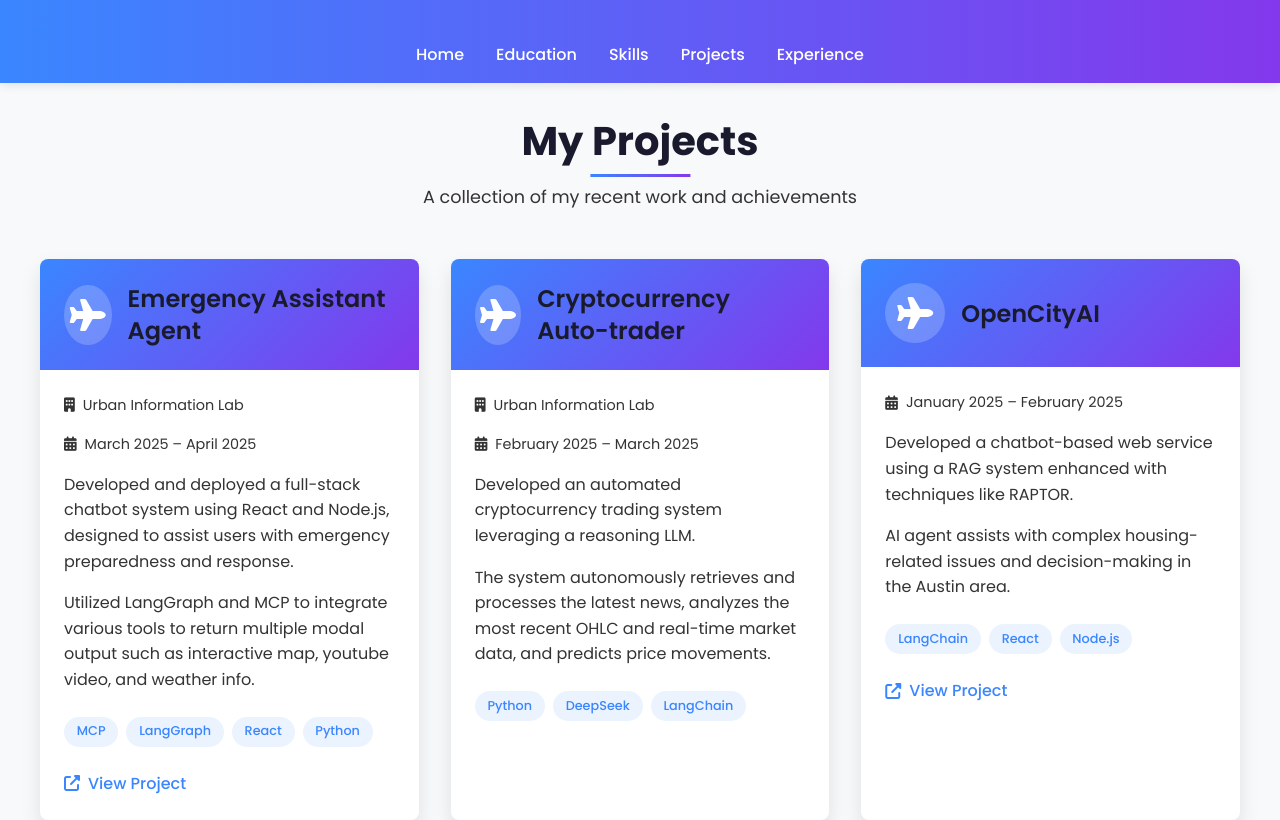
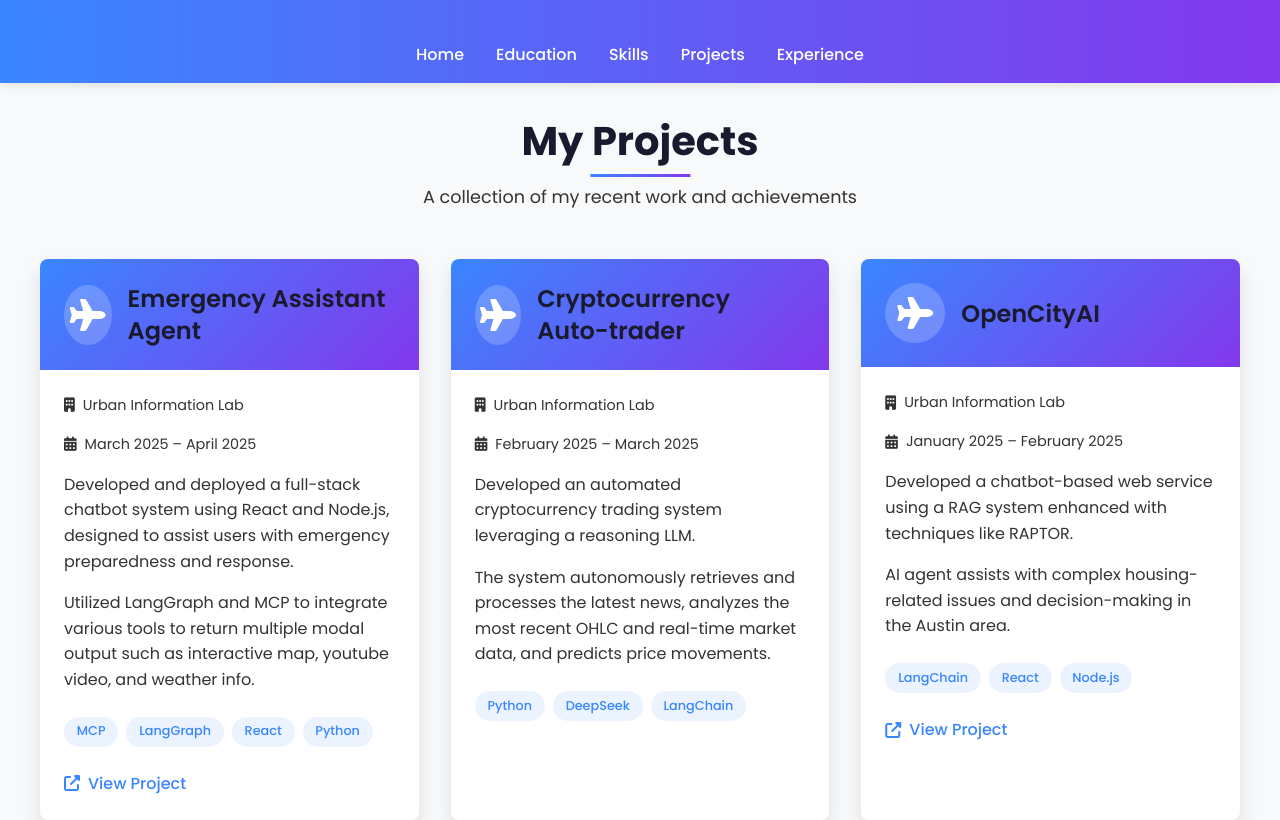
Before and after one commit to jihyung803/jihyung803.github.io, a React (Create React App) app: page /projects in a window 1280 px wide. Shown: the top 820 px of the page. Built offline with nearby package versions, Linux system fonts and the light colour scheme.

Commit message:
add urbaninfolab on opencityai

```diff
--- a/src/pages/Projects.js
+++ b/src/pages/Projects.js
@@ -86,7 +86,7 @@ function Projects() {
           </div>
           <div className="project-content">
             <div className="project-metadata">
-            <span><i className="fas fa-building"></i> Urban Information Lab</span>
+              <span><i className="fas fa-building"></i> Urban Information Lab</span>
               <span><i className="fas fa-calendar-alt"></i> February 2025 – March 2025</span>
             </div>
             <p>Developed an automated cryptocurrency trading system leveraging a reasoning LLM. </p>
@@ -108,6 +108,7 @@ function Projects() {
           </div>
           <div className="project-content">
             <div className="project-metadata">
+              <span><i className="fas fa-building"></i> Urban Information Lab</span>
               <span><i className="fas fa-calendar-alt"></i> January 2025 – February 2025</span>
             </div>
             <p>Developed a chatbot-based web service using a RAG system enhanced with techniques like RAPTOR. </p>
@@ -169,6 +170,7 @@ function Projects() {
             <div className="project-tags">
               <span>PyTorch</span>
               <span>Huggingface</span>
+
             </div>
             <div className="project-links">
               <a href="https://uil-agents.web.app/" target="_blank" rel="noopener noreferrer" className="project-link">
```
